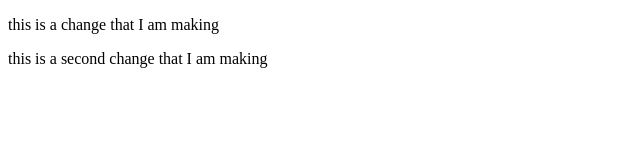
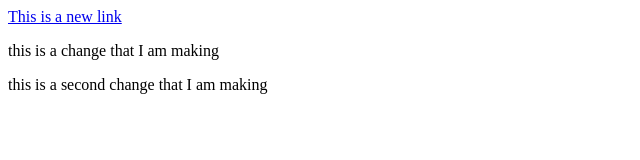
Before and after one commit to Amy-Piquant/branching-tests, a plain HTML site: page index.html in a window 1280 px wide. Shown: the whole page, without its empty margins (0-640 px from the left). Drawn offline with Linux system fonts and the light colour scheme.

Commit message:
Update index.html

```diff
--- a/index.html
+++ b/index.html
@@ -7,6 +7,9 @@
     <title>Document</title>
 </head>
 <body>
+    <div class="container">
+        <a href="#">This is a new link</a>
+    </div>
     <p>this is a change that I am making</p>
     <p>this is a second change that I am making</p>
 
```
